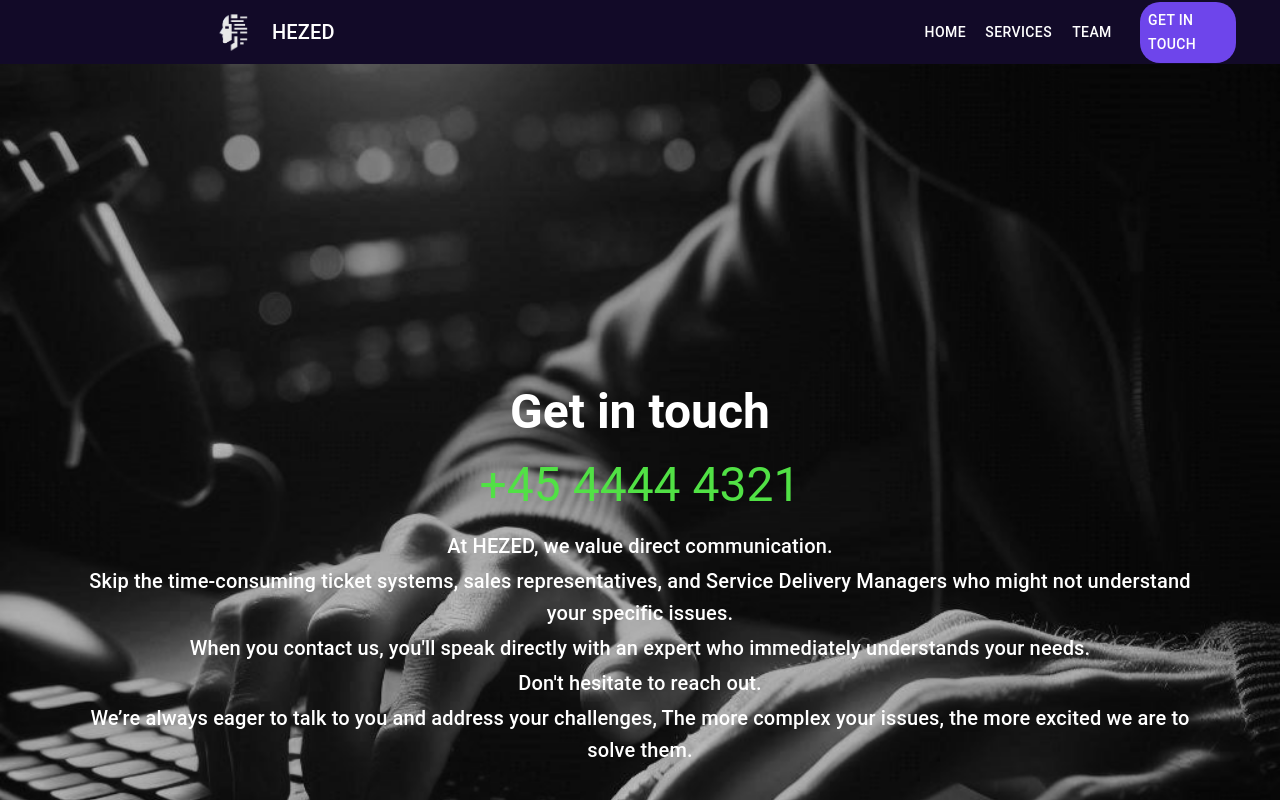
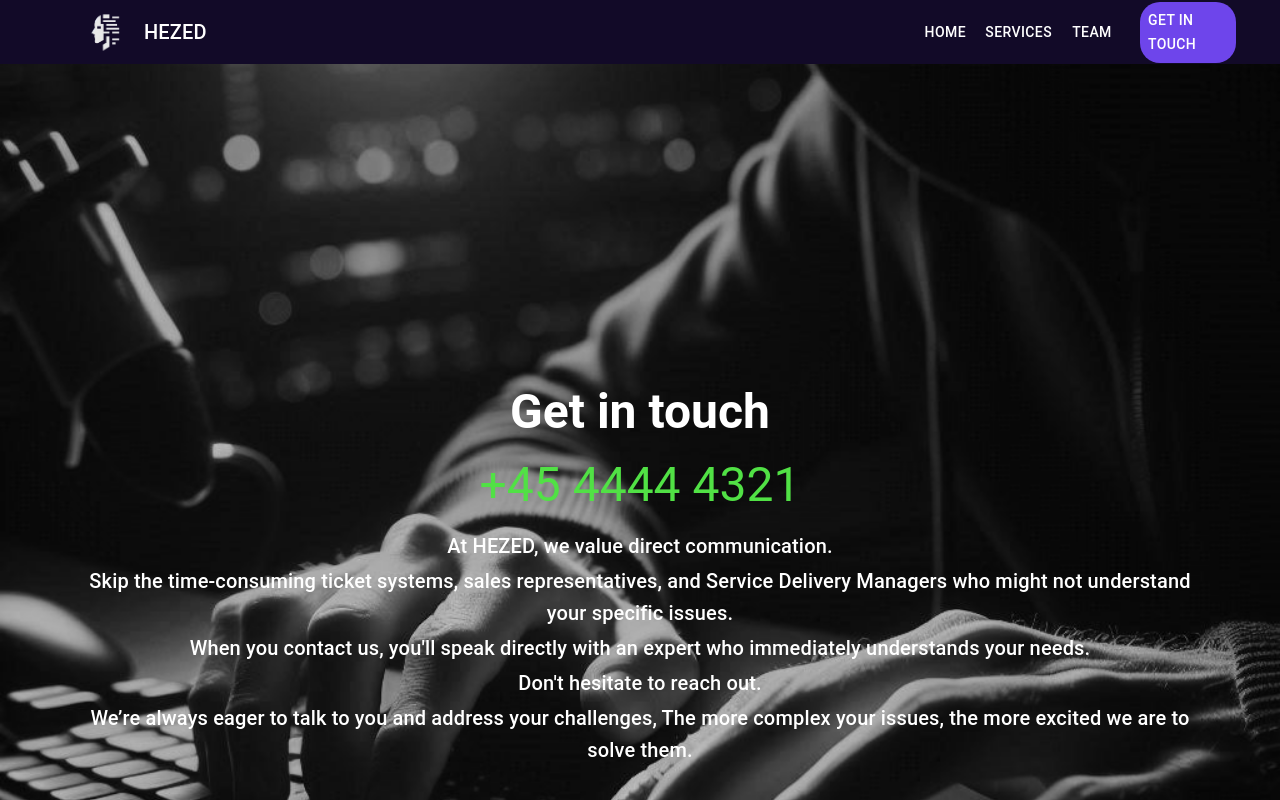
Before and after one commit to King-Vince/hezed-it, a React (Create React App) app: page /hezed-it/contact in a window 1280 px wide. Shown: the top 800 px of the page. Built offline with nearby package versions, Linux system fonts and the light colour scheme.

Commit message:
Update Header.jsx

```diff
--- a/src/components/Header.jsx
+++ b/src/components/Header.jsx
@@ -13,7 +13,7 @@ const Header = () => (
         <img
           src={Logo}
           alt="HEZED Logo"
-          style={{ width: '60px', marginLeft: '10rem', marginRight: '.5rem', borderRadius:"20px" }}
+          style={{ width: '60px', marginLeft: '2rem', marginRight: '.5rem', borderRadius:"20px" }}
         />
         <Typography variant="h6" sx={{ flexGrow: 1 }}>
           HEZED
```
